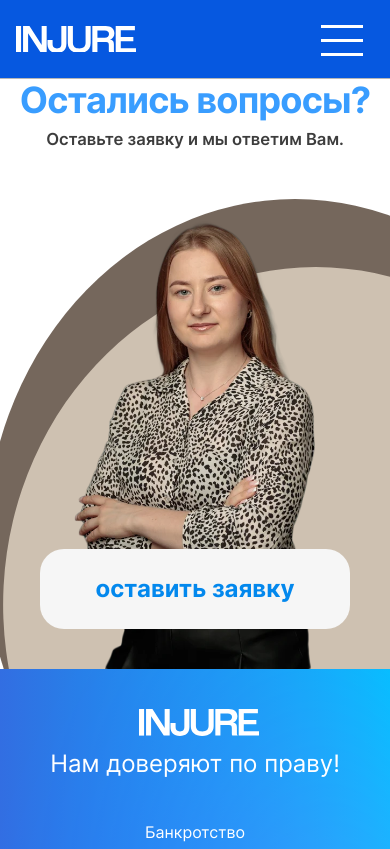
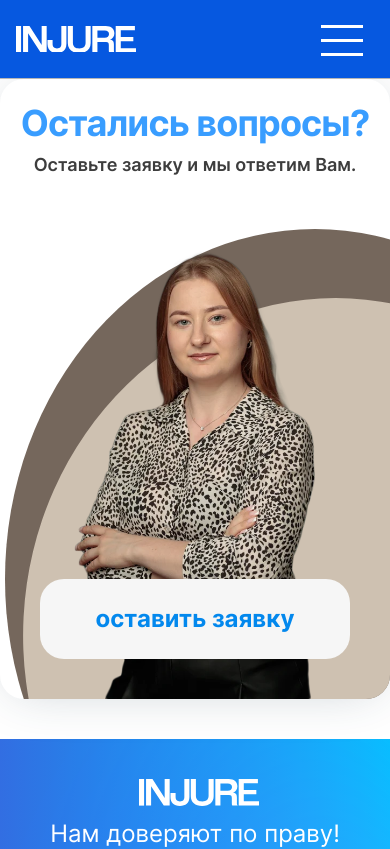
Before and after one commit to RomanTolkachev/injure, a React (Create React App) app: page /about in a window 390 px wide. Shown: the top 849 px of the page. Built offline with nearby package versions, Linux system fonts and the light colour scheme.

Commit message:
call us in card

```diff
--- a/src/components/call-us/CallUs.tsx
+++ b/src/components/call-us/CallUs.tsx
@@ -2,7 +2,6 @@ import { FunctionComponent } from "react";
 import { InputCustom } from "./InputCustom";
 import { CallUsPhoto } from "./CallUsPhoto";
 import { IEmployee } from "../../services/utils/types";
-import { ButtonToVideo } from "../buttons/ButtonToVideo";
 import { ButtonCallUs } from "../buttons/ButtonCallUs";
 
 export const CallUs: FunctionComponent<{ employee: IEmployee }> = ({
@@ -31,11 +30,11 @@ export const CallUs: FunctionComponent<{ employee: IEmployee }> = ({
           <CallUsPhoto employee={employee} />
         </div>
       </div>
-      <div className="relative mx-auto w-full max-w-[767px] overflow-hidden md:hidden">
-        <h2 className="mx-auto mb-2 w-fit text-call-us-header-mobile font-bold tracking-tight text-[#399DFF]">
+      <div className="relative mx-auto mb-10 w-[390px] overflow-hidden rounded-3xl pt-6 shadow-[0_2px_51px_-12px_rgba(34,60,80,0.26);] md:hidden">
+        <h2 className="mx-auto mb-2 w-fit text-4xl font-bold tracking-tight text-[#399DFF]">
           Остались вопросы?
         </h2>
-        <span className="mb-5 block text-center text-call-us-span-mobile font-semibold text-my-deep-gray">
+        <span className="mb-5 block text-center text-lg font-semibold text-my-deep-gray">
           Оставьте заявку и мы ответим Вам.
         </span>
         <div className="relative left-1/2 mx-auto aspect-[2] h-[500px] -translate-x-1/2 overflow-hidden">
@@ -55,7 +54,7 @@ export const CallUs: FunctionComponent<{ employee: IEmployee }> = ({
               rx="31%"
               id="svg_1"
               cy="76%"
-              cx="60%"
+              cx="62%"
               strokeWidth="0"
               stroke="#000"
               fill={employee.colourAccent}
@@ -66,7 +65,7 @@ export const CallUs: FunctionComponent<{ employee: IEmployee }> = ({
               rx="31%"
               id="svg_1"
               cy="80%"
-              cx="64%"
+              cx="66%"
               strokeWidth="0"
               stroke="#000"
               fill={employee.colourMain}
```
